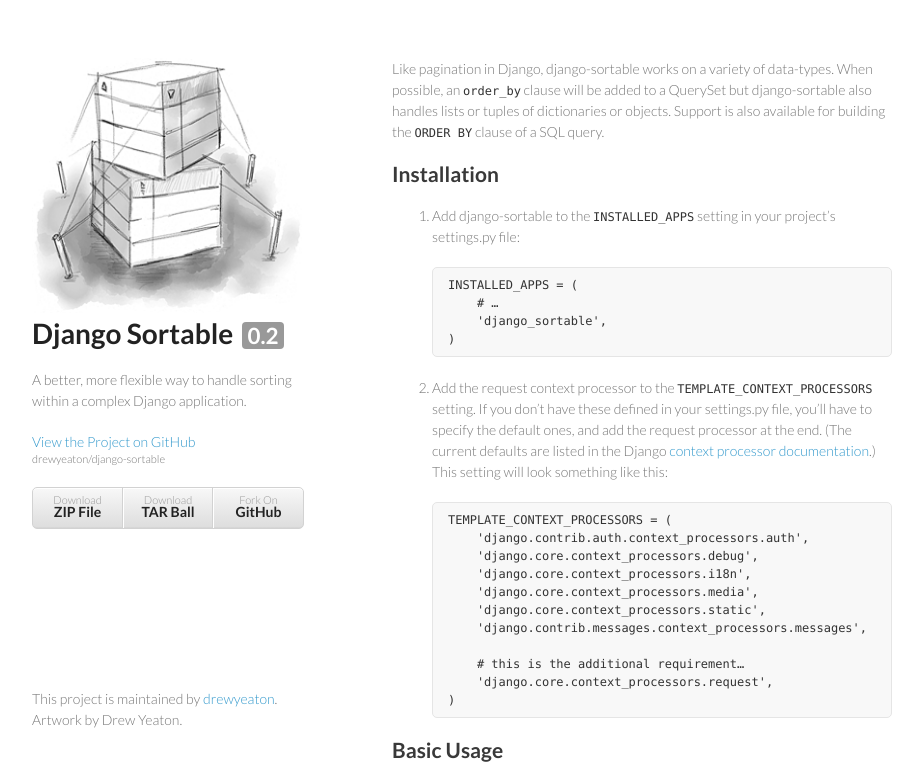
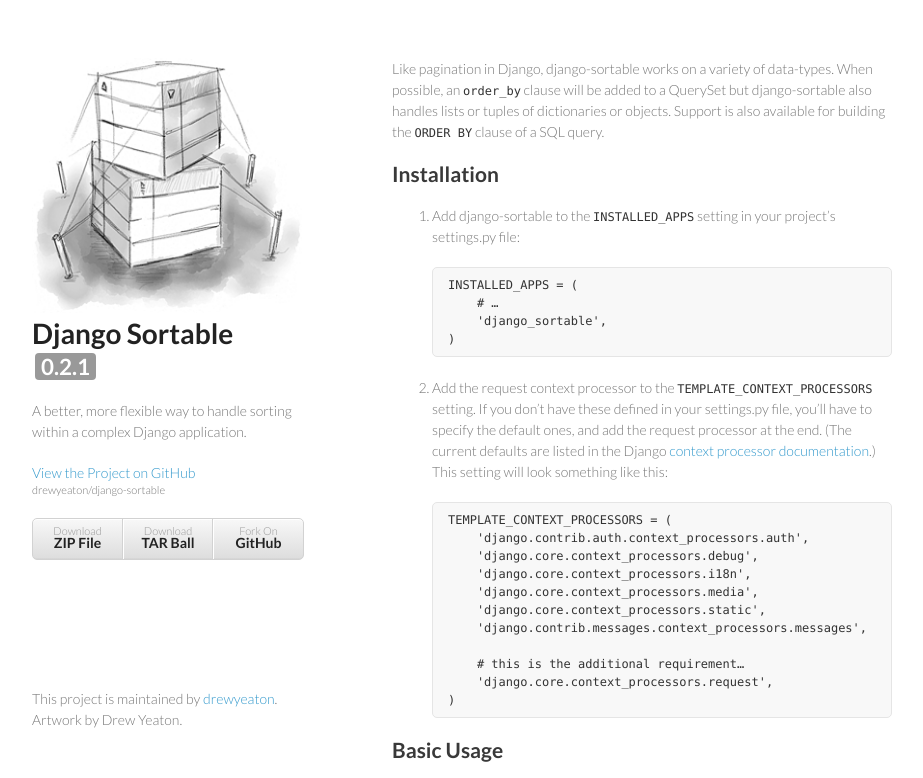
Before and after one commit to drewyeaton/django-sortable, a plain HTML site: page index.html in a window 1280 px wide. Shown: the top 778 px of the page, without its empty margins (178-1101 px from the left). Drawn offline with Linux system fonts and the light colour scheme.

Commit message:
updated version number

```diff
--- a/index.html
+++ b/index.html
@@ -17,7 +17,7 @@
     <div class="wrapper">
       <header>
         <img src="images/django-sortable.gif" width="284" height="255" alt="Django Sortable">
-        <h1>Django Sortable <span class="version">0.2</span></h1>
+        <h1>Django Sortable <span class="version">0.2.1</span></h1>
         <p>A better, more flexible way to handle sorting within a complex Django application.</p>
         <p class="view"><a href="https://github.com/drewyeaton/django-sortable">View the Project on GitHub <small>drewyeaton/django-sortable</small></a></p>
         <ul>
```
